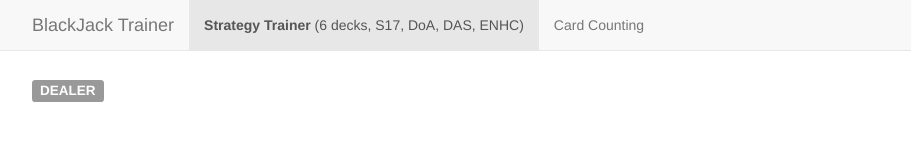
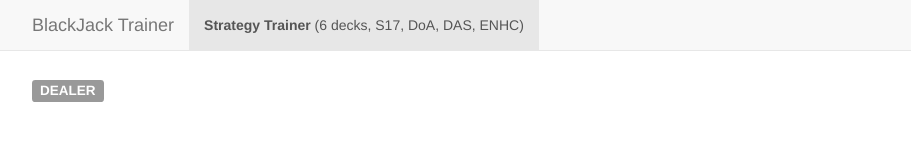
Before and after one commit to fculpo/BlackJackStrategyTrainerGUI, a website: page public/index.html in a window 1280 px wide. Shown: the top 160 px of the page, without its empty margins (38-949 px from the left). Drawn offline with nearby package versions, Linux system fonts and the light colour scheme; no server answers.

Commit message:
remove count occurence in master branch for now

```diff
--- a/public/index.html
+++ b/public/index.html
@@ -28,7 +28,6 @@
         <div class="navbar-collapse collapse">
           <ul class="nav navbar-nav">
             <li class="active"><a href="#"><b>Strategy Trainer</b> (6 decks, S17, DoA, DAS, ENHC)</a></li>
-            <li><a href="count.html">Card Counting</a></li>
           </ul>
         </div>
       </div>
```
